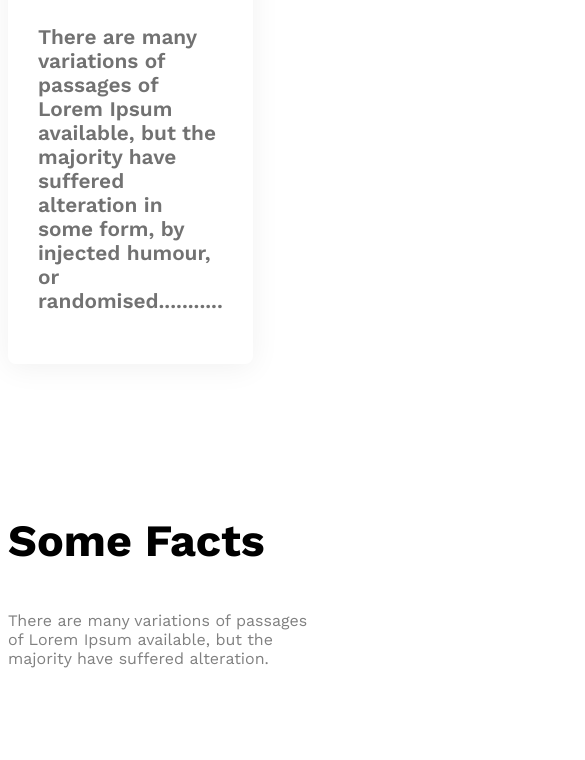
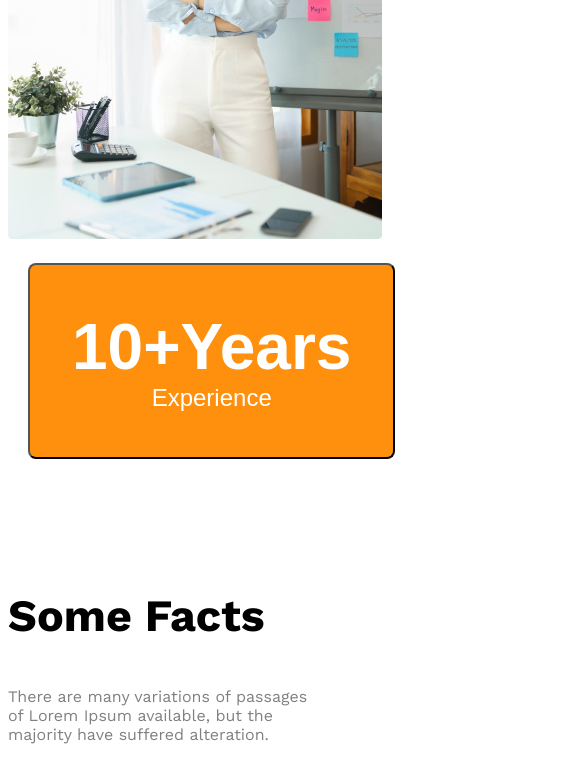
Before and after one commit to Pranto78/g3-architects-site-project, a plain HTML site: page index.html in a window 390 px wide. Shown: the part 5196-5956 px from the top of the page, 585 px wide, since content can reach past the window. Drawn offline with nearby package versions, Linux system fonts and the light colour scheme.

Commit message:
Added the responsiveness

```diff
--- a/index.html
+++ b/index.html
@@ -76,8 +76,13 @@
 
                  </div>
             </div>
-            <div>
+            <div class="feature-architect">
                 <img src="images/architect.png" alt="">
+                <button id="experience-badge" class="btn-primary">
+                    <span id="experience-year">10+Years</span>
+                    <br>
+                    <span>Experience</span>
+                </button>
             </div>
         </section>
 
--- a/styles/index.css
+++ b/styles/index.css
@@ -149,6 +149,23 @@ main > section{
 }
 
 
+#experience-badge{
+    padding: 45px 42px;
+    font-size: 1.5rem;
+    font-weight: 500;
+    margin-left: -100px;
+    margin-top: -100px;
+}
+
+#experience-year{
+    font-size: 4rem;
+    font-weight: 700;
+}
+.feature-architect img{
+    width: 100%;
+}
+
+
 
 /* facts */
 
@@ -218,7 +235,11 @@ main > section{
 
 /* responsive */
 @media screen and (max-width:576px) {
-    .navbar, .nav-items , .teams{
+    .navbar,
+    .nav-items ,
+    .teams,
+    .features-2
+    {
         flex-direction: column;
     }
 
@@ -242,13 +263,17 @@ main > section{
         width: 300px;
     }
 
+    #experience-badge{
+        margin-top: 20px;
+        margin-left: 20px;
+    }
 
 }
 
 /* medium devices */
 
 @media screen and (min-width:576px) and (max-width:992px)  {
-    .teams{
+    .teams, .features-2{
         flex-direction: column;
     }
 
@@ -261,5 +286,8 @@ main > section{
         justify-items: center;
     }
 
-
+    #experience-badge{
+        margin-top: 20px;
+        margin-left: 20px;
+    }
 }
```
